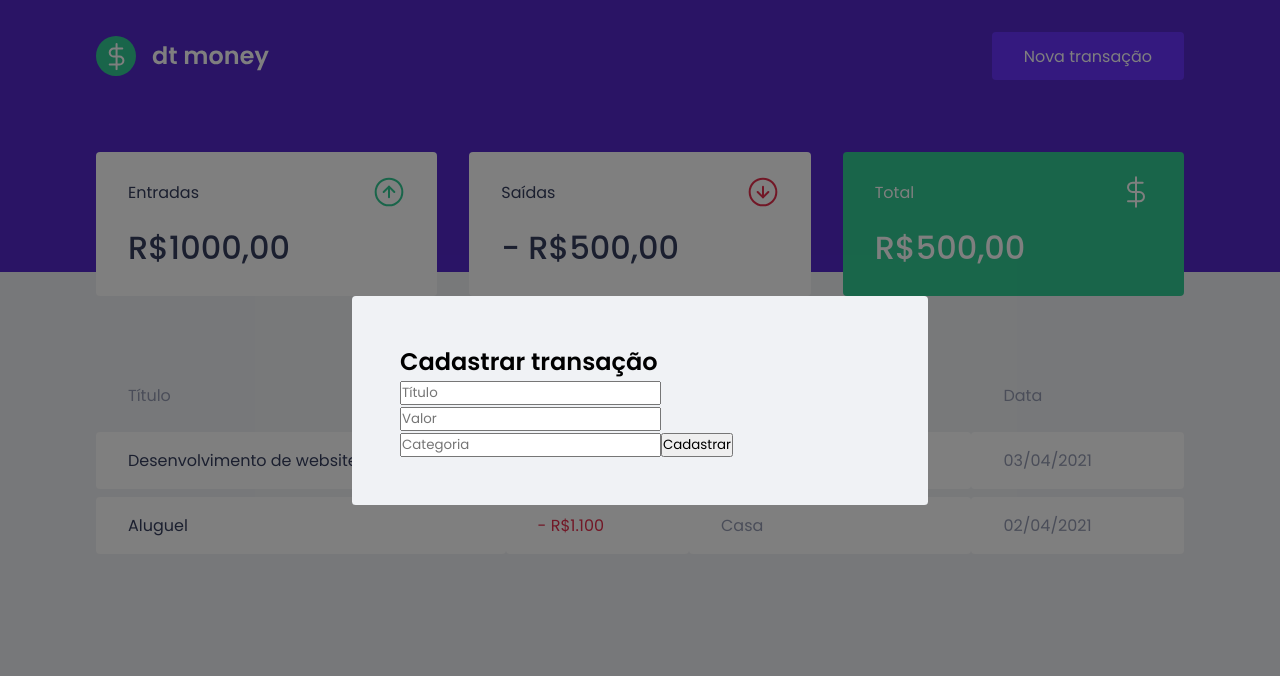
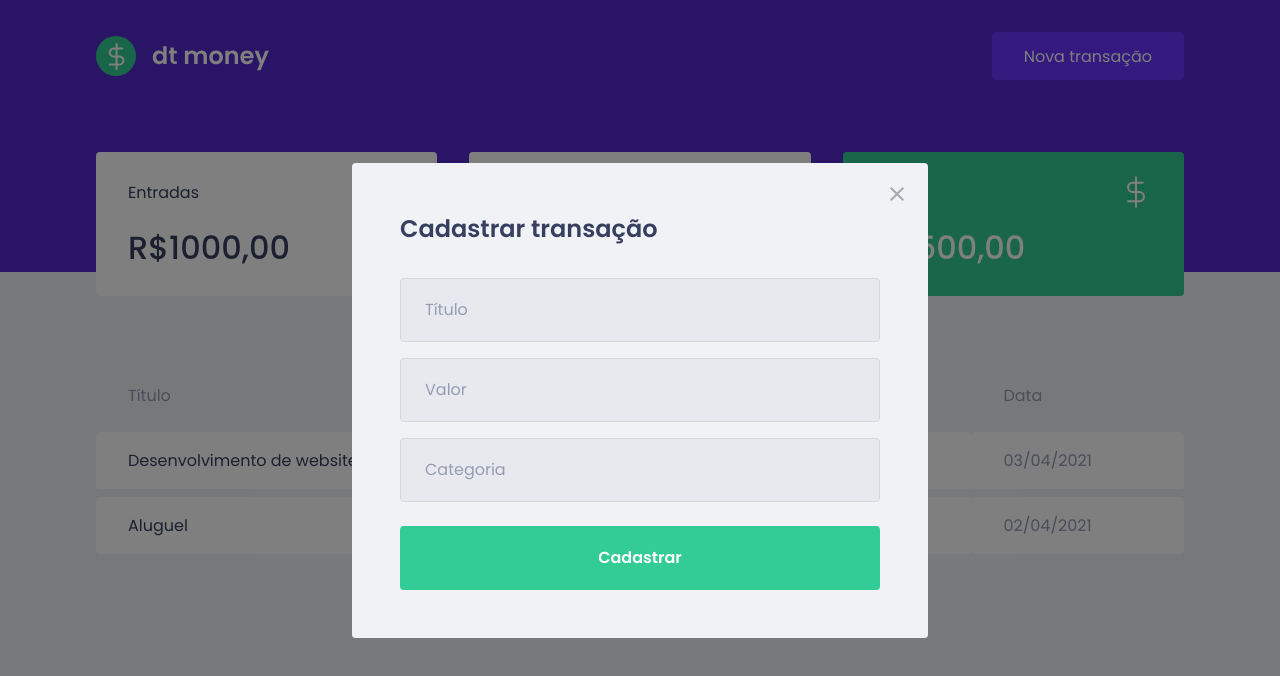
Before and after one commit to renatomarquesteles/ignite-dtmoney, a React (Create React App) app: page / in a window 1280 px wide. Both pictures are taken after a click on the button "Nova transação". Shown: the top 676 px of the page. Built offline with nearby package versions, Linux system fonts and the light colour scheme; no server answers; what miragejs would draw is missing.

Commit message:
Estilizando modal

```diff
--- a/src/components/NewTransactionModal/index.tsx
+++ b/src/components/NewTransactionModal/index.tsx
@@ -1,6 +1,7 @@
-import ReactModal from "react-modal";
+import ReactModal from 'react-modal';
 
-import { Container } from "./styles";
+import closeImg from '../../assets/close.svg';
+import { Container } from './styles';
 
 interface NewTransactionModalProps {
   isOpen: boolean;
@@ -18,6 +19,14 @@
       overlayClassName="react-modal-overlay"
       className="react-modal-content"
     >
+      <button
+        type="button"
+        onClick={onRequestClose}
+        className="react-modal-close"
+      >
+        <img src={closeImg} alt="Fechar modal"/>
+      </button>
+
       <Container>
         <h2>Cadastrar transação</h2>
 
--- a/src/components/NewTransactionModal/styles.ts
+++ b/src/components/NewTransactionModal/styles.ts
@@ -1,3 +1,46 @@
 import styled from 'styled-components';
 
-export const Container = styled.form``;
+export const Container = styled.form`
+  h2 {
+    color: var(--text-title);
+    font-size: 1.5rem;
+    margin-bottom: 2rem;
+  }
+
+  input {
+    width: 100%;
+    padding: 0 1.5rem;
+    height: 4rem;
+    border-radius: 0.25rem;
+    border: 1px solid #d7d7d7;
+    background: #e7e9ee;
+    font-weight: 400;
+    font-size: 1rem;
+
+    &::placeholder {
+      color: var(--text-body);
+    }
+
+    & + input {
+      margin-top: 1rem;
+    }
+  }
+
+  button[type="submit"] {
+    width: 100%;
+    padding: 0 1.5rem;
+    height: 4rem;
+    background: var(--green);
+    color: #fff;
+    border-radius: 0.25rem;
+    border: 0;
+    font-size: 1rem;
+    margin-top: 1.5rem;
+    font-weight: 600;
+    transition: filter 0.2s;
+
+    &:hover {
+      filter: brightness(0.9);
+    }
+  }
+`;
--- a/src/styles/global.ts
+++ b/src/styles/global.ts
@@ -63,7 +63,6 @@
     align-items: center;
   }
 
-
   .react-modal-content {
     width: 100%;
     max-width: 576px;
@@ -72,4 +71,17 @@
     position: relative;
     border-radius: 0.24rem;
   }
+
+  .react-modal-close {
+    position: absolute;
+    right: 1.5rem;
+    top: 1.5rem;
+    border: 0;
+    background: transparent;
+    transition: filter 0.2s;
+
+    &:hover {
+      filter: brightness(0.8);
+    }
+  }
 `;
```
